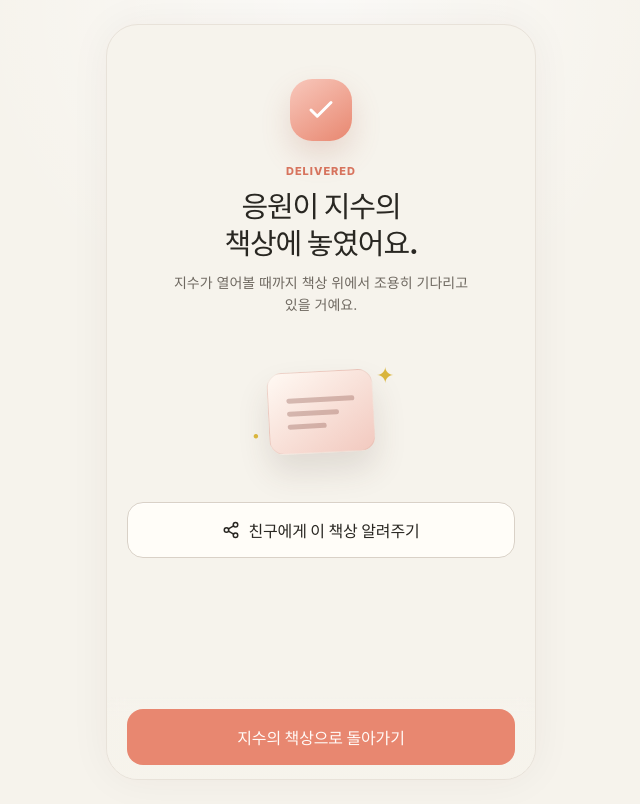
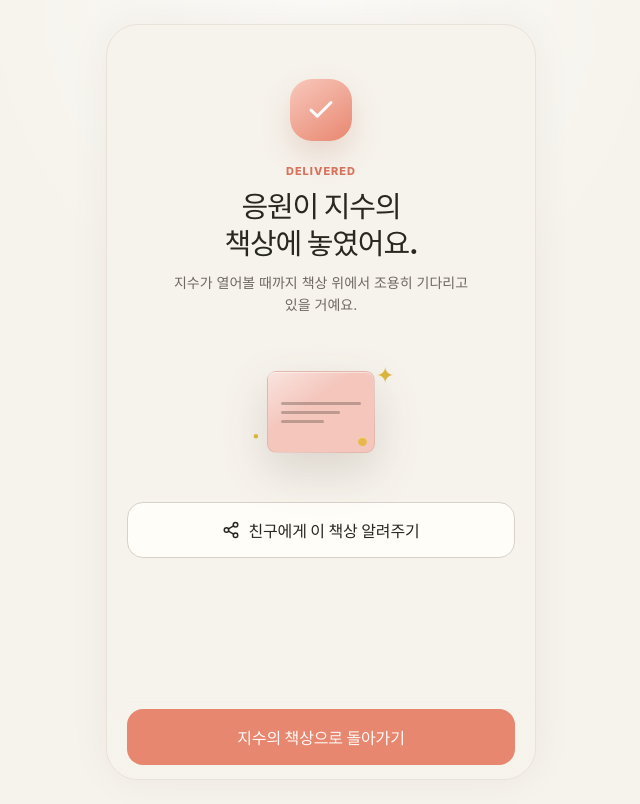
Before and after one commit to Likelion-Yonsei-14th/14-DEMODAY-FRONTEND-CHAK, a React (Vite) app: page /prototype/support/jisu/complete in a window 1280 px wide. Shown: the whole page, without its empty margins (319-959 px from the left). Built offline with nearby package versions, Linux system fonts and the light colour scheme; a web font is replaced by a local one.

Commit message:
feat: show selected desk object on completion

```diff
--- a/src/features/supporter/SupportCompletePage.tsx
+++ b/src/features/supporter/SupportCompletePage.tsx
@@ -3,6 +3,7 @@ import { useNavigate } from 'react-router-dom'
 import { Button, useFeedback } from '@/design-system'
 import { AppShell } from '@/layout/AppShell'
 import { usePrototypeStore } from '@/store/prototypeStore'
+import { DeskObjectVisual } from '@/features/desk/DeskObjectLayer'
 import { deskObjectLabels } from './supporterFlow'
 import './supporterFlow.css'
 
@@ -64,12 +65,22 @@ export function SupportCompletePage() {
           </p>
         </section>
 
-        <div className="support-complete__object" aria-hidden>
-          <span className="support-complete__paper">
-            <span />
-            <span />
-            <span />
-          </span>
+        <div
+          className={[
+            'support-complete__object',
+            latestObject
+              ? `desk-object--${latestObject.representationType}`
+              : 'desk-object--memo',
+          ].join(' ')}
+          style={{
+            '--desk-object-color':
+              latestMessage?.previewColor ?? '#F4C6BC',
+          } as React.CSSProperties}
+          aria-hidden
+        >
+          <DeskObjectVisual
+            type={latestObject?.representationType ?? 'memo'}
+          />
           <span className="support-complete__spark support-complete__spark--one">✦</span>
           <span className="support-complete__spark support-complete__spark--two">·</span>
         </div>
```
